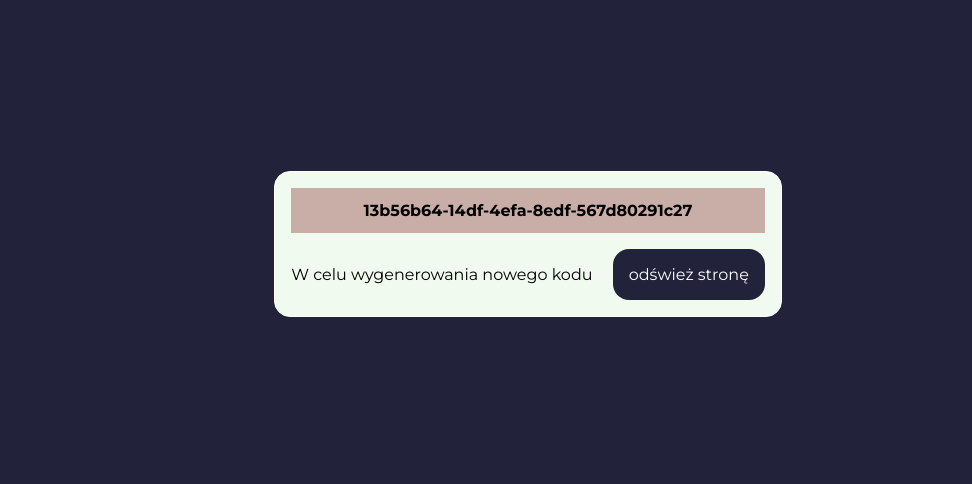
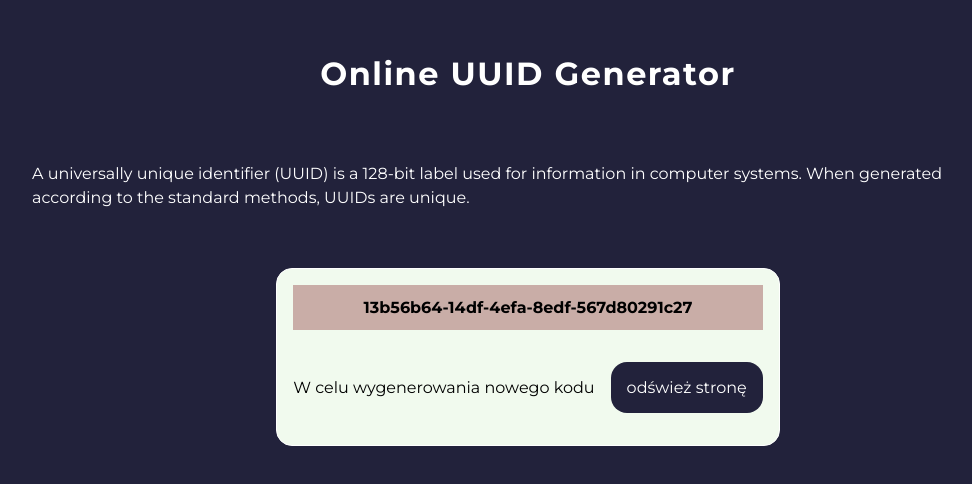
Before and after one commit to joannaMakarewicz/uuid-generator, a React (Create React App) app: page / in a window 1280 px wide. Shown: the part 156-640 px from the top of the page, without its empty margins (112-1084 px from the left). Built offline with nearby package versions, Linux system fonts and the light colour scheme.

Commit message:
header&content area added

```diff
--- a/src/App.css
+++ b/src/App.css
@@ -1,12 +1,8 @@
-@import url('https://fonts.googleapis.com/css2?family=Montserrat:wght@400;700&display=swap');
+@import "./Frame.css";
+@import url("https://fonts.googleapis.com/css2?family=Montserrat:wght@400;700&display=swap");
 
 html {
   box-sizing: border-box;
-  scroll-behavior: smooth;
-  scroll-padding-top: 190px;
-  @media screen and (max-width: 1023px){
-    scroll-padding-top: 90px;
-  }
 }
 
 *,
@@ -17,52 +13,28 @@ html {
 
 body {
   background: #22223b;
-  font-family: 'Montserrat', sans-serif;
+  font-family: "Montserrat", sans-serif;
 }
 
-#root {
+.App {
   align-items: center;
   display: flex;
   flex-direction: column;
   justify-content: center;
   min-height: 100vh;
   min-width: 100vw;
-  padding: 26px;
+  padding: 16px;
 }
 
-.App {
-  background: #f1faee;
-  border: 1px solid #ffff;
-  border-radius: 16px;
+.Header {
+  color: #ffff;
+  letter-spacing: 1.5px;
   padding: 16px;
-  text-align: center;
 }
 
-.App a {
-  background: #22223b;
-  border-radius: 16px;
+.Content {
   color: #ffff;
-  margin-left: 16px;
+  line-height: 1.5;
+  max-width: 80vw;
   padding: 16px;
-  text-decoration: none;
-  white-space:break-spaces;
-  @media screen and (min-width: 769px) {
-    white-space: nowrap;
-  }
 }
-
-.App div {
-  background: #c9ada7;
-  padding: 1vw;
-  font-weight: 700;
-}
-
-.App p {
-  align-items: center;
-  display: flex;
-  margin: 16px 0 0 0;
-  padding: 16px 0;
-  @media screen and (min-width: 769px) {
-    display: block;
-  }
-}
--- a/src/App.js
+++ b/src/App.js
@@ -6,12 +6,17 @@ let myuuid = uuidv4();
 function App() {
   return (
     <div className="App">
-      <div>
-      {myuuid}
+      <h1 className="Header">Online UUID Generator</h1>
+      <p className="Content">A universally unique identifier (UUID) is a 128-bit label used for information in computer systems. When generated according to the standard methods, UUIDs are unique. </p>
+      <div className="Frame">
+        <div>
+          {myuuid}
+        </div>
+        <p>
+          W celu wygenerowania nowego kodu{" "}
+          <a href="index.html">odśwież stronę</a>
+        </p>
       </div>
-      <p>
-        W celu wygenerowania nowego kodu <a href="index.html">odśwież stronę</a>
-      </p>
     </div>
   );
 }
--- /dev/null
+++ b/src/Frame.css
@@ -0,0 +1,30 @@
+.Frame {
+    background: #f1faee;
+    border: 1px solid #ffff;
+    border-radius: 16px;
+    margin:26px auto;
+    max-width: 60vw;
+    min-width: 300px;
+    padding: 16px;
+    text-align: center;
+  }
+  .Frame a {
+    background: #22223b;
+    border-radius: 16px;
+    color: #ffff;
+    margin-left: 16px;
+    padding: 16px;
+    text-decoration: none;
+  }
+  .Frame div {
+    background: #c9ada7;
+    padding: 1vw;
+    font-weight: 700;
+  }
+  .Frame p {
+    align-items: center;
+    display: flex;
+    justify-content: center;
+    margin: 16px 0 0 0;
+    padding: 16px 0;
+  }
```
